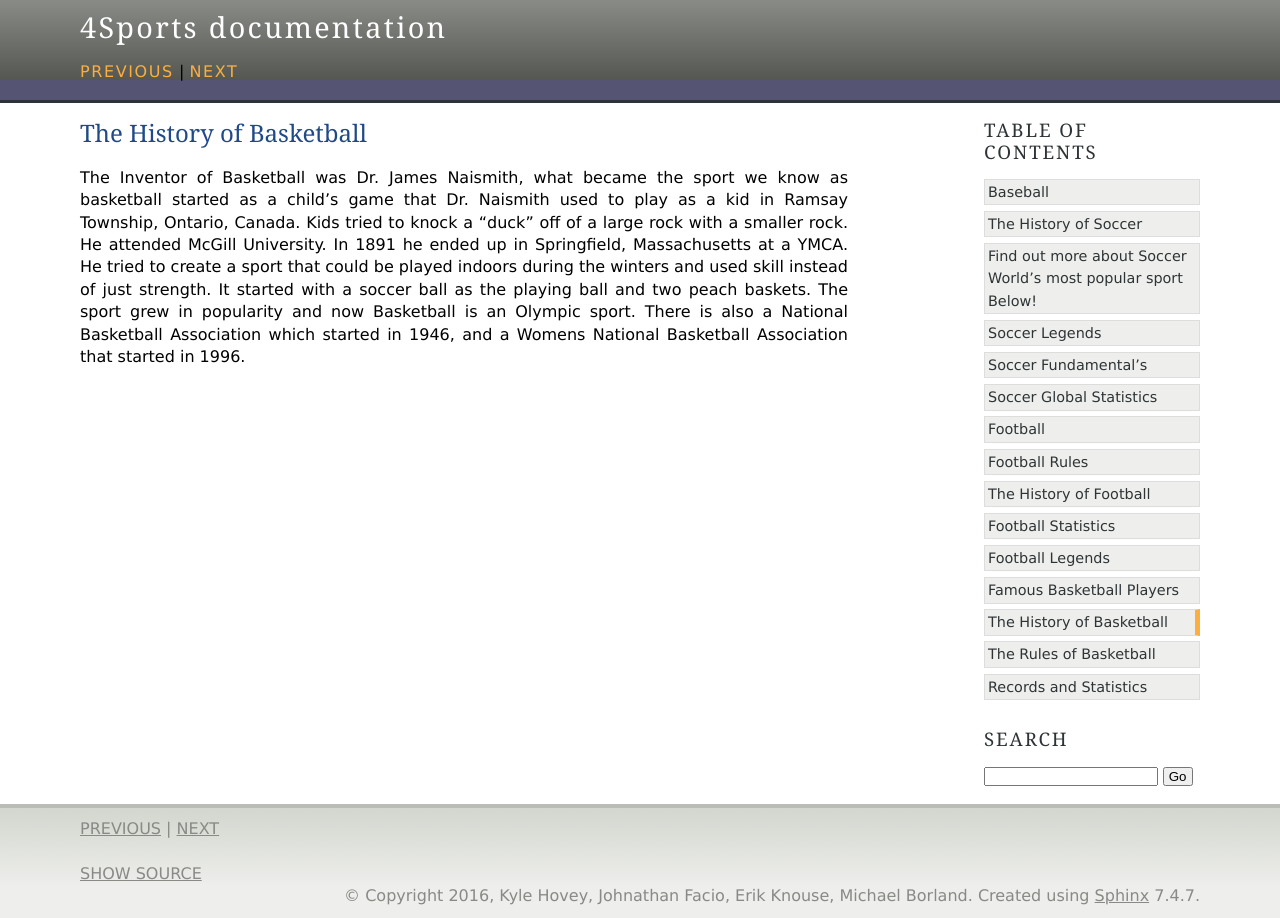
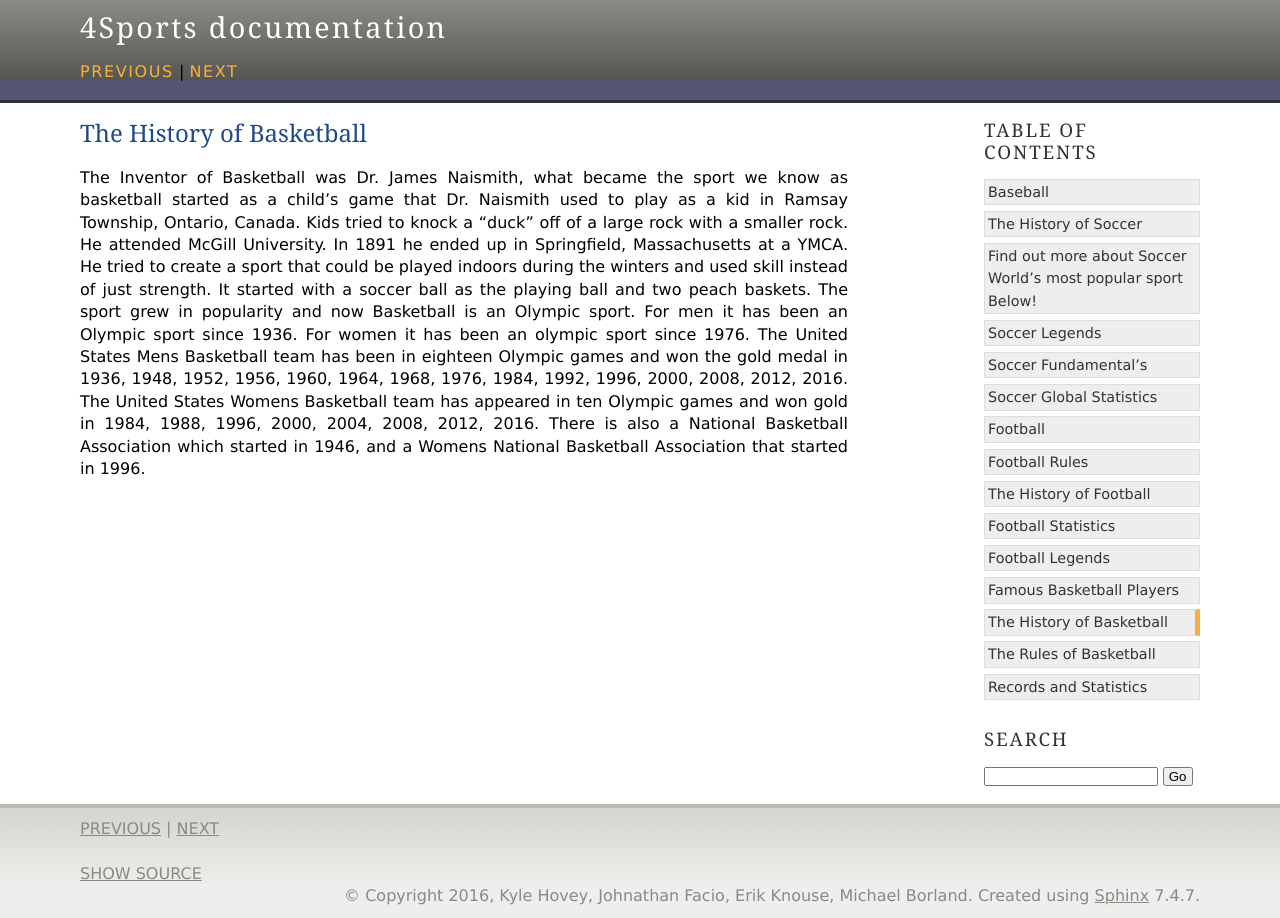
Before and after one commit to michaelborlandKeys/4Sports, a Sphinx documentation site: the page built from source/basketball/basketballhistory.rst, in a window 1280 px wide. Built offline with Sphinx 7.4.7, drawn with Linux system fonts in a browser that asks for light colours.

Commit message:
no message

```diff
--- a/source/basketball/basketballhistory.rst
+++ b/source/basketball/basketballhistory.rst
@@ -2,4 +2,4 @@ The History of Basketball
 =========================
 
 
-The Inventor of Basketball was Dr. James Naismith, what became the sport we know as basketball started as a child's game that Dr. Naismith used to play as a kid in Ramsay Township, Ontario, Canada. Kids tried to knock a “duck” off of a large rock with a smaller rock. He attended McGill University. In 1891 he ended up in Springfield, Massachusetts at a YMCA. He tried to create a sport that could be played indoors during the winters and used skill instead of just strength. It started with a soccer ball as the playing ball and two peach baskets. The sport grew in popularity and now Basketball is an Olympic sport. There is also a National Basketball Association which started in 1946, and a Womens National Basketball Association that started in 1996.
+The Inventor of Basketball was Dr. James Naismith, what became the sport we know as basketball started as a child's game that Dr. Naismith used to play as a kid in Ramsay Township, Ontario, Canada. Kids tried to knock a “duck” off of a large rock with a smaller rock. He attended McGill University. In 1891 he ended up in Springfield, Massachusetts at a YMCA. He tried to create a sport that could be played indoors during the winters and used skill instead of just strength. It started with a soccer ball as the playing ball and two peach baskets. The sport grew in popularity and now Basketball is an Olympic sport. For men it has been an Olympic sport since 1936. For women it has been an olympic sport since 1976. The United States Mens Basketball team has been in eighteen Olympic games and won the gold medal in 1936, 1948, 1952, 1956, 1960, 1964, 1968, 1976, 1984, 1992, 1996, 2000, 2008, 2012, 2016. The United States Womens Basketball team has appeared in ten Olympic games and won gold in 1984, 1988, 1996, 2000, 2004, 2008, 2012, 2016. There is also a National Basketball Association which started in 1946, and a Womens National Basketball Association that started in 1996.
```
